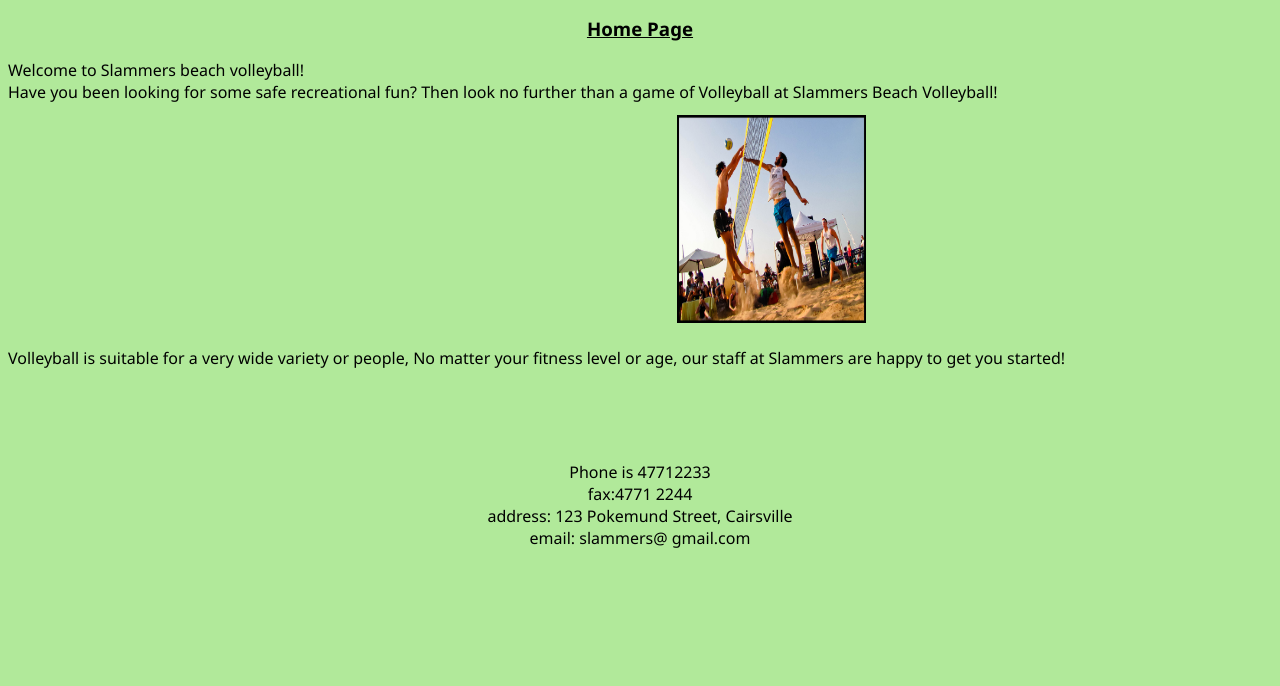
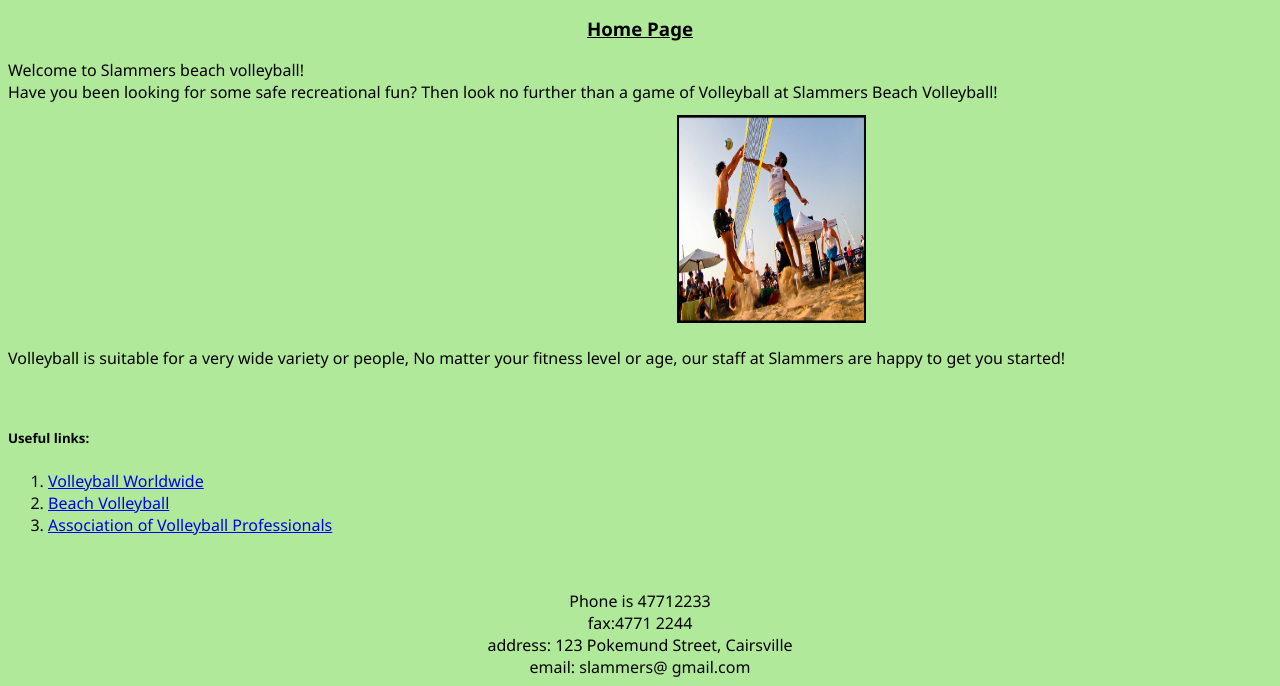
Before and after one commit to kahjmeulman/Slammers-Beach-Volleyball-Assignment, a plain HTML site: page Index.html in a window 1280 px wide. Shown: the part 164-850 px from the top of the page. Before the commit the page ends 800 px from the top, so only its background shows below. Drawn offline with Linux system fonts and the light colour scheme; files whose address does not match are found by name.

Commit message:
Final websiteV2
Everything has been checked over, and the website is in a satisfactory
condition.

```diff
--- a/Index.html
+++ b/Index.html
@@ -32,6 +32,12 @@ Have you been looking for some safe recreational fun? Then look no further than
 <p>&nbsp;</p>
 <p>Volleyball is suitable for a very wide variety or people, No matter your fitness level or age, our staff at Slammers are happy to get you started! </p>
 <p>&nbsp;</p>
+<h5>Useful links: </h5>
+<ol>
+  <li><a href="http://www.volleyball.org/">Volleyball Worldwide </a></li>
+  <li><a href="http://www.fivb.org/EN/beachvolleyball/">Beach Volleyball </a></li>
+  <li><a href="avp.com">Association of Volleyball Professionals </a></li>
+</ol>
 <p>&nbsp;</p>
 
 </body>
```
Also changed, not shown: announcements.html (+1 -0 lines).
